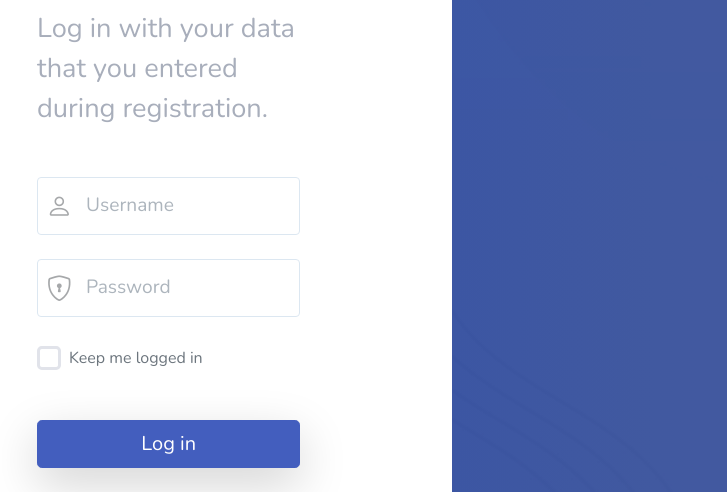
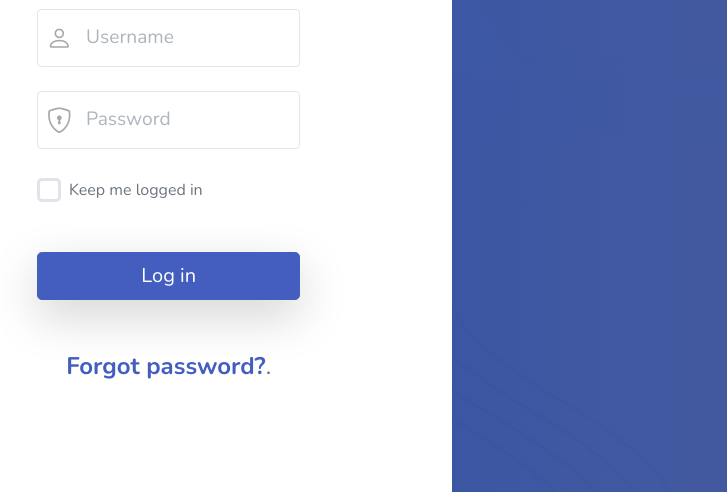
Before and after one commit to ducnt1003/ui-ux, a website: page my_app/auth-login.html in a window 1280 px wide. Shown: the part 308-800 px from the top of the page, without its empty margins (91-818 px from the left). Drawn offline with Linux system fonts and the light colour scheme.

Commit message:
fix login

```diff
--- a/my_app/auth-login.html
+++ b/my_app/auth-login.html
@@ -21,7 +21,7 @@
                 <a href="index.html"><img src="assets/images/logo/logo.svg" alt="Logo"></a>
             </div>
             <h1 class="auth-title">Log in.</h1>
-            <p class="auth-subtitle mb-5">Log in with your data that you entered during registration.</p>
+
 
             <form action="dashboard.html">
                 <div class="form-group position-relative has-icon-left mb-4">
```
